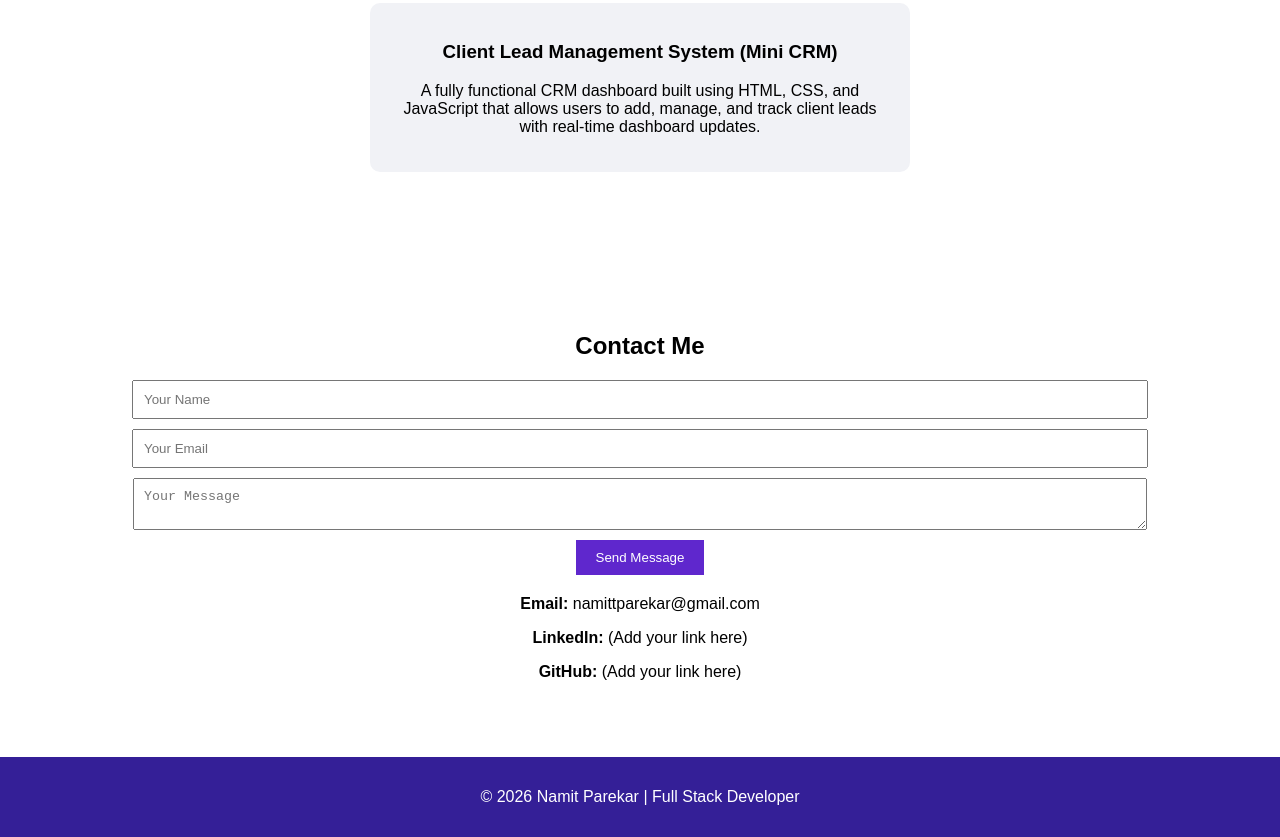
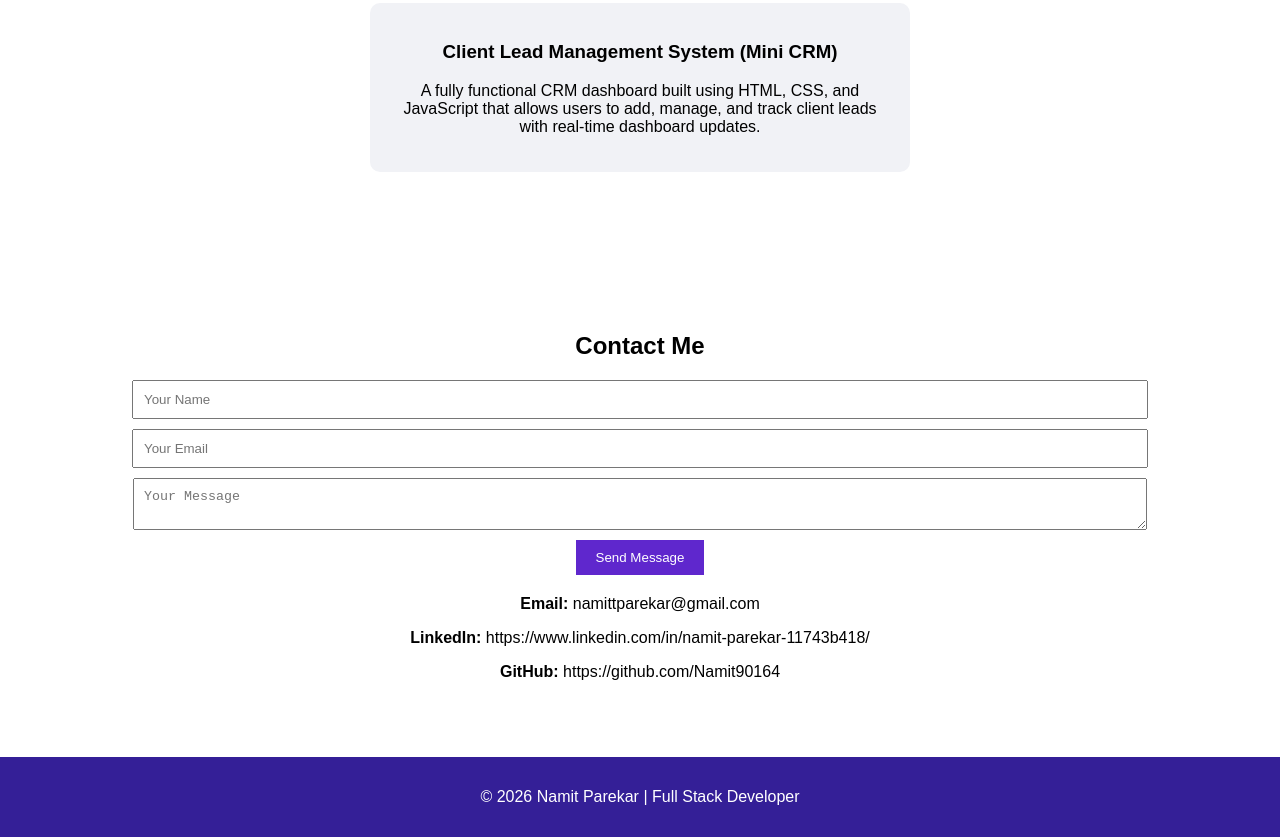
Before and after one commit to Namit90164/FUTURE_FS_01, a plain HTML site: page index.html in a window 1280 px wide. Shown: the part 1229-2066 px from the top of the page. Drawn offline with Linux system fonts and the light colour scheme.

Commit message:
Added contact links

```diff
--- a/index.html
+++ b/index.html
@@ -83,8 +83,8 @@
 
     <div class="contact-info">
         <p><strong>Email:</strong> namittparekar@gmail.com</p>
-        <p><strong>LinkedIn:</strong> (Add your link here)</p>
-        <p><strong>GitHub:</strong> (Add your link here)</p>
+        <p><strong>LinkedIn:</strong> https://www.linkedin.com/in/namit-parekar-11743b418/</p>
+        <p><strong>GitHub:</strong> https://github.com/Namit90164</p>
     </div>
 </section>
 
```
